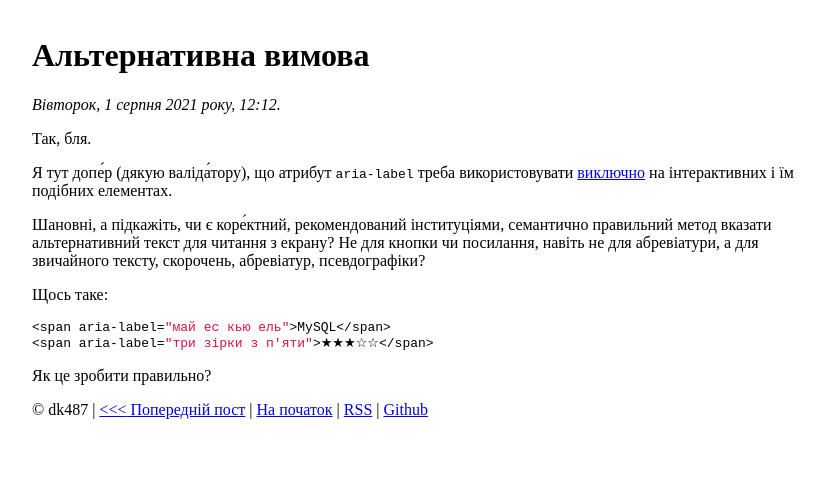
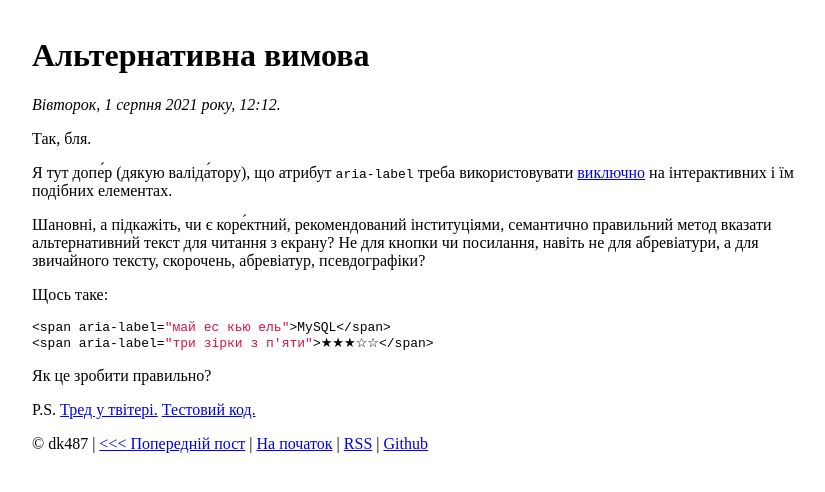
Before and after one commit to dk487/test.de.co.ua, a Jekyll site: the page built from _posts/2021/2021-08-10-alternate-speech-text.md, in a window 1280 px wide. Shown: the top 492 px of the page, without its empty margins (208-1033 px from the left). Built offline with Jekyll 4.4.1, drawn with Linux system fonts in a browser that asks for light colours.

Commit message:
Post update

```diff
--- a/_posts/2021/2021-08-10-alternate-speech-text.md
+++ b/_posts/2021/2021-08-10-alternate-speech-text.md
@@ -18,4 +18,8 @@ date: 2021-08-10 15:12:19 +03:00
 
 Як це зробити правильно?
 
+P.S. [Тред у твітері.][2] [Тестовий код.][3]
+
 [1]: https://www.tpgi.com/short-note-on-aria-label-aria-labelledby-and-aria-describedby/
+[2]: https://twitter.com/kastaneda/status/1425078799318794244
+[3]: https://sandbox2020.de.co.ua/visual-aural.html
```
